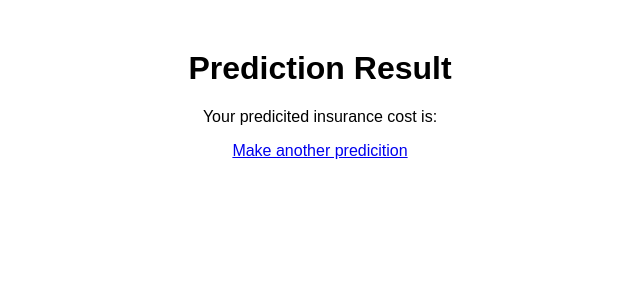
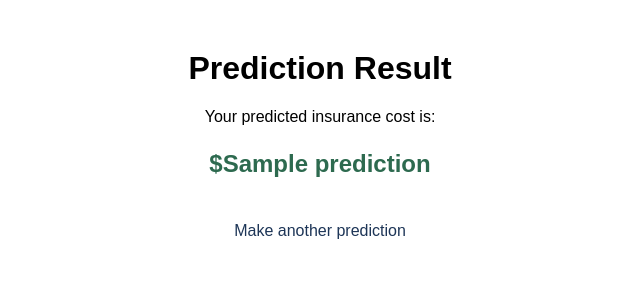
Before and after one commit to jparep/insurance-risk-prediction, a Flask app: template app/templates/result.html in a window 1280 px wide. Shown: the top 300 px of the page, without its empty margins (320-960 px from the left). Run offline with Flask 3, Linux system fonts and the light colour scheme; the template is opened without the code that fills it: most values are stand-ins (such as "Sample title", 1, 10 or a date in 2020); parts of the project's set-up code (start-up, migrations or seed data) failed here and were passed over.

Commit message:
Update result file

```diff
--- a/app/routes.py
+++ b/app/routes.py
@@ -5,7 +5,7 @@ import pandas as pd
 main = Blueprint('main', __name__)
 
 # Load the pre-trained model pipeline
-model_pipeline = joblib.load('../model_development/models/model_pipeline.joblib')
+model_pipeline = joblib.load('./model_development/models/model_pipeline.joblib')
 
 @main.route('/')
 def home():
--- a/app/templates/result.html
+++ b/app/templates/result.html
@@ -1,36 +1,36 @@
 <!DOCTYPE html>
-<html land="en">
+<html lang="en">
 <head>
     <meta charset="UTF-8">
-    <meta name="viewport" content="width=device=width, initial-scale=1.0">
+    <meta name="viewport" content="width=device-width, initial-scale=1.0">
     <title>Prediction Result</title>
     <style>
-        body{
+        body {
             font-family: Arial, sans-serif;
             margin: 50px;
             text-align: center;
         }
-        .result{
+        .result {
             font-size: 1.5em;
             font-weight: bold;
             color: #2d6a4f;
         }
-        .back-link{
+        .back-link {
             margin-top: 20px;
             display: inline-block;
             text-decoration: none;
             font-size: 1em;
             color: #1d3557;
         }
-        .back-link:hover{
+        .back-link:hover {
             text-decoration: underline;
         }
     </style>
 </head>
 <body>
     <h1>Prediction Result</h1>
-    <p>Your predicited insurance cost is:</p>
-    <a href="/" class="blank-link">Make another predicition</a>
+    <p>Your predicted insurance cost is:</p>
+    <p class="result">${{ prediction }}</p>
+    <a href="/" class="back-link">Make another prediction</a>
 </body>
-
 </html>
--- a/run.py
+++ b/run.py
@@ -0,0 +1,6 @@
+from app import create_app
+
+app = create_app()
+
+if __name__=="__main__":
+    app.run(debug=True) # set debug=False in production
```
